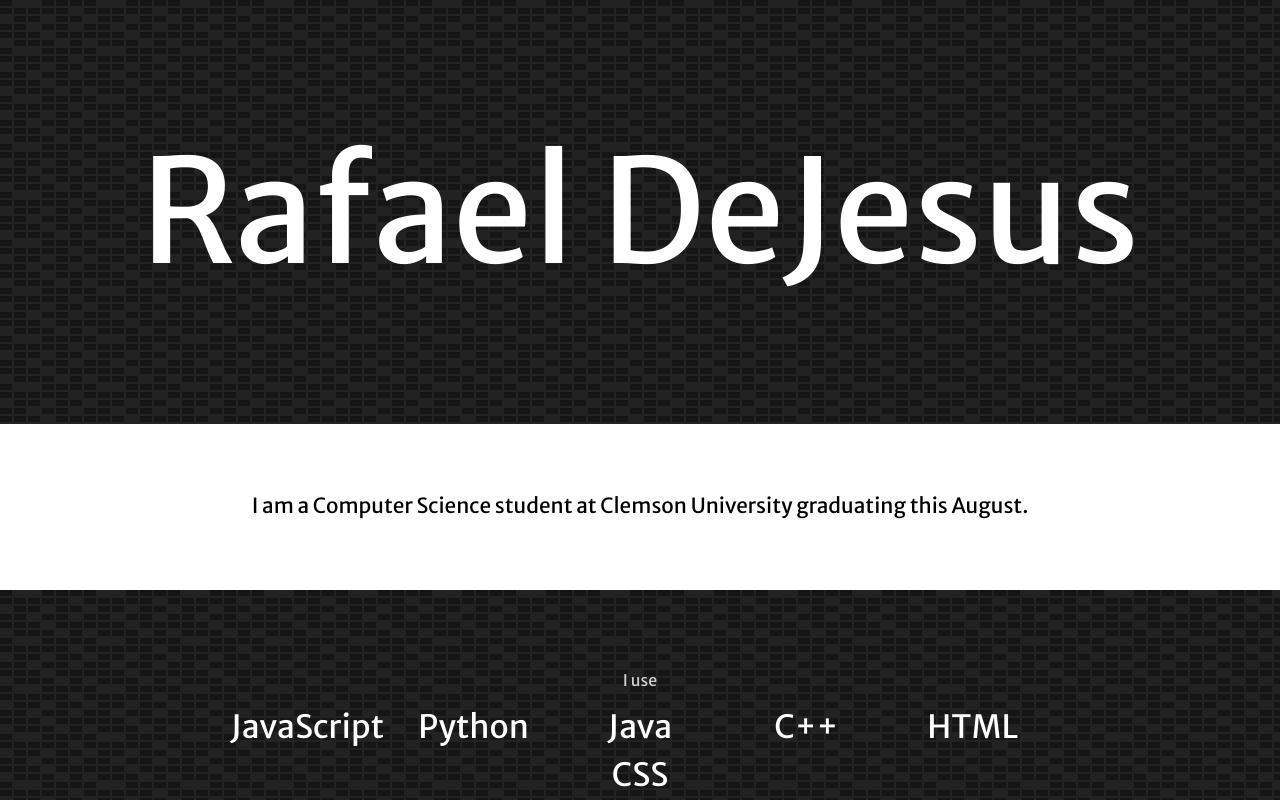
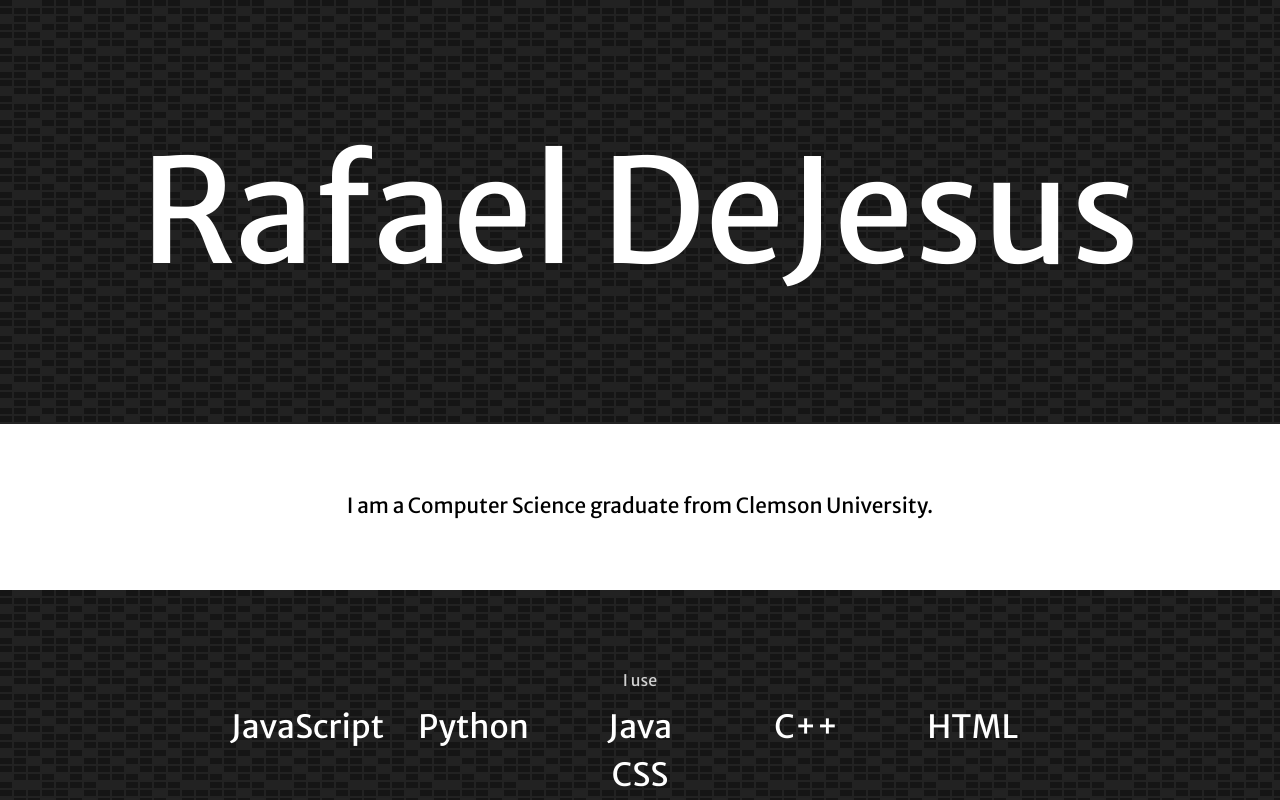
Before and after one commit to Rafael09ED/rafael09ed.github.io, a React (Create React App) app: page / in a window 1280 px wide. Shown: the top 800 px of the page. Built offline with nearby package versions, Linux system fonts and the light colour scheme.

Commit message:
Update App.js

```diff
--- a/src/App.js
+++ b/src/App.js
@@ -56,7 +56,7 @@ class App extends Component {
                 </div>
                 <div className="Section">
                     <p className="Title-Subtext primaryContent center_text">
-                        I am a Computer Science student at Clemson University graduating this August.
+                        I am a Computer Science graduate from Clemson University.
                     </p>
                 </div>
                 <div className="Section dark_grey patternedFixedBg">
```
